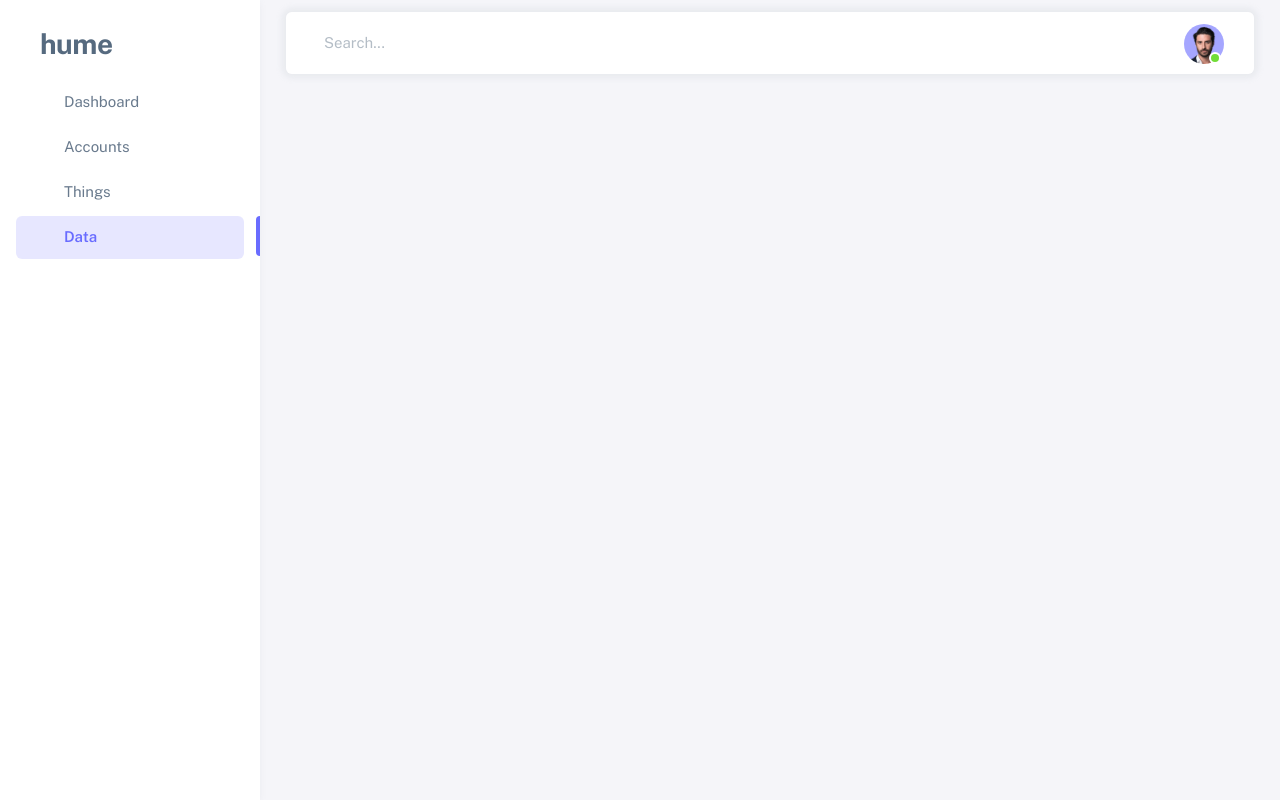
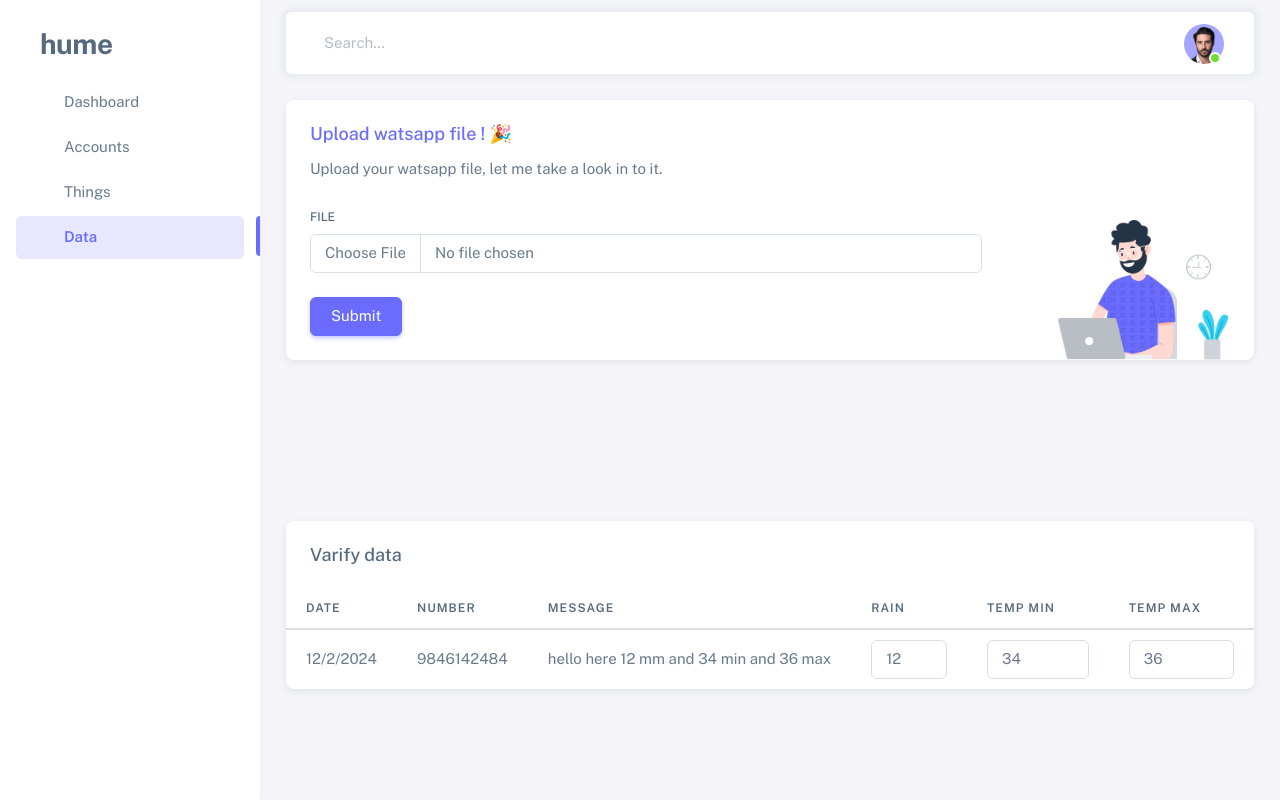
Before and after one commit to Rashicom/Hume, a Django app: page /administration/data in a window 1280 px wide. Run offline with Django 5.2, Linux system fonts and the light colour scheme; some libraries are stand-ins or nearby versions.

Commit message:
update(template):admin data template

```diff
--- a/Hume/templates/admin_data.html
+++ b/Hume/templates/admin_data.html
@@ -1,3 +1,100 @@
 {% extends "admin_base.html" %}
 {% load static %}
 {% block data %}active{% endblock data %}
+
+{% block content %}
+<!-- Content wrapper -->
+<div class="content-wrapper">
+    <div class="container-xxl flex-grow-1 container-p-y">
+        <div class="row">
+            <div class="col-lg-12 mb-4 order-0">
+              <div class="card">
+                <div class="d-flex align-items-end row">
+                  <div class="col-sm-9">
+                    <div class="card-body">
+                      <h5 class="card-title text-primary">Upload watsapp file ! 🎉</h5>
+                      <p class="mb-4">
+                        Upload your watsapp file, let me take a look in to it.
+                      </p>
+                      <label for="formFile" class="form-label">File</label>
+                      <input class="form-control mb-4" type="file" id="formFile" />
+                      <button type="submit" class="btn btn-primary me-2">Submit</button>
+                    </div>
+                  </div>
+                  <div class="col-sm-3 text-center text-sm-left">
+                    <div class="card-body pb-0 px-0 px-md-4">
+                      <img
+                        src="{% static 'assets/img/illustrations/man-with-laptop-light.png' %}"
+                        height="140"
+                        alt="View Badge User"
+                        data-app-dark-img="illustrations/man-with-laptop-dark.png"
+                        data-app-light-img="illustrations/man-with-laptop-light.png"
+                      />
+                    </div>
+                  </div>
+                </div>
+            </div>
+        </div>
+    </div>
+</div>
+
+<div class="content-wrapper">
+    <div class="container-xxl flex-grow-1 container-p-y">
+      <div class="card">
+        <h5 class="card-header">Varify data</h5>
+        <div class="table-responsive text-nowrap">
+          <table class="table">
+            <thead>
+              <tr>
+                <th>Date</th>
+                <th>Number</th>
+                <th>Message</th>
+                <th>Rain</th>
+                <th>Temp Min</th>
+                <th>Temp Max</th>
+              </tr>
+            </thead>
+            <tbody class="table-border-bottom-0">
+              <tr>
+                <td>12/2/2024</td>
+                <td>9846142484</td>
+                <td>hello here 12 mm and 34 min and 36 max</td>
+                <td>
+                    <input
+                      class="form-control"
+                      type="number"
+                      id="rain"
+                      name="rain"
+                      value="12"
+                      placeholder="Rain"
+                    />
+                </td>
+                <td>
+                    <input
+                      class="form-control"
+                      type="number"
+                      id="mintemp"
+                      name="min_temp"
+                      value="34"
+                      placeholder="Minimum temp"
+                    />
+                </td>
+                <td>
+                    <input
+                      class="form-control"
+                      type="number"
+                      id="maxtemp"
+                      name="max_temp"
+                      value="36"
+                      placeholder="Maximum temp"
+                    />
+                </td>
+              </tr>
+            </tbody>
+          </table>
+        </div>
+      </div>
+    </div>
+
+</div>
+{% endblock content %}
```
Also changed, not shown: 4 other files.
